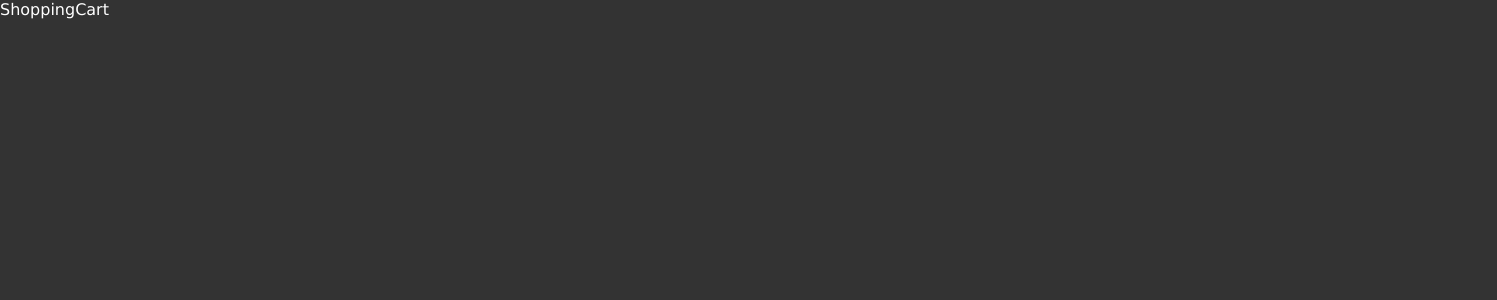
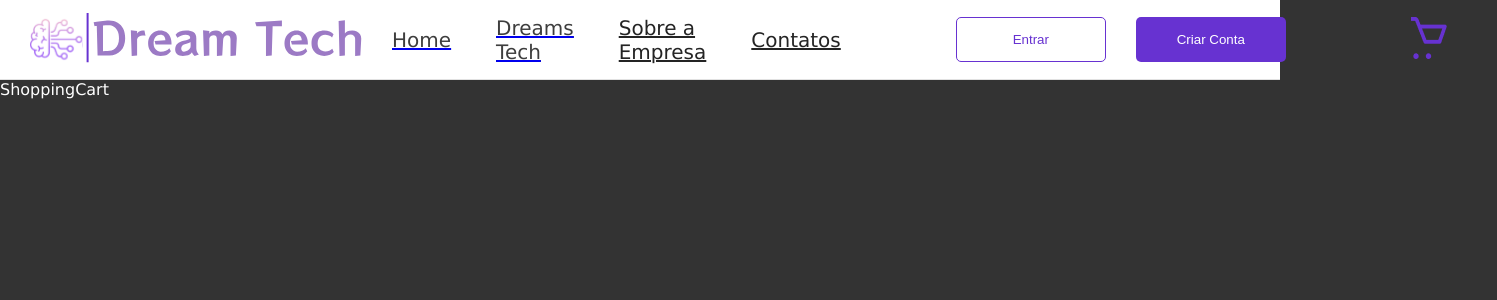
Before and after one commit to alexandre-pas/projeto_alpha, a React (Create React App) app: page /shoppingcart in a window 1280 px wide. Shown: the top 300 px of the page, 1497 px wide, since content can reach past the window. Built offline with nearby package versions, Linux system fonts and the light colour scheme.

Commit message:
Carrinho de compra - em andamento

```diff
--- a/src/pages/ShoppingCart.jsx
+++ b/src/pages/ShoppingCart.jsx
@@ -1,9 +1,13 @@
-import React, { Component } from 'react'
+import React, { Component } from 'react';
+import Header from '../components/Header';
 
 export default class ShoppingCart extends Component {
   render() {
     return (
-      <div>ShoppingCart</div>
+      <>
+        <Header />
+        <div>ShoppingCart</div>
+      </>
     )
   }
 }
```
